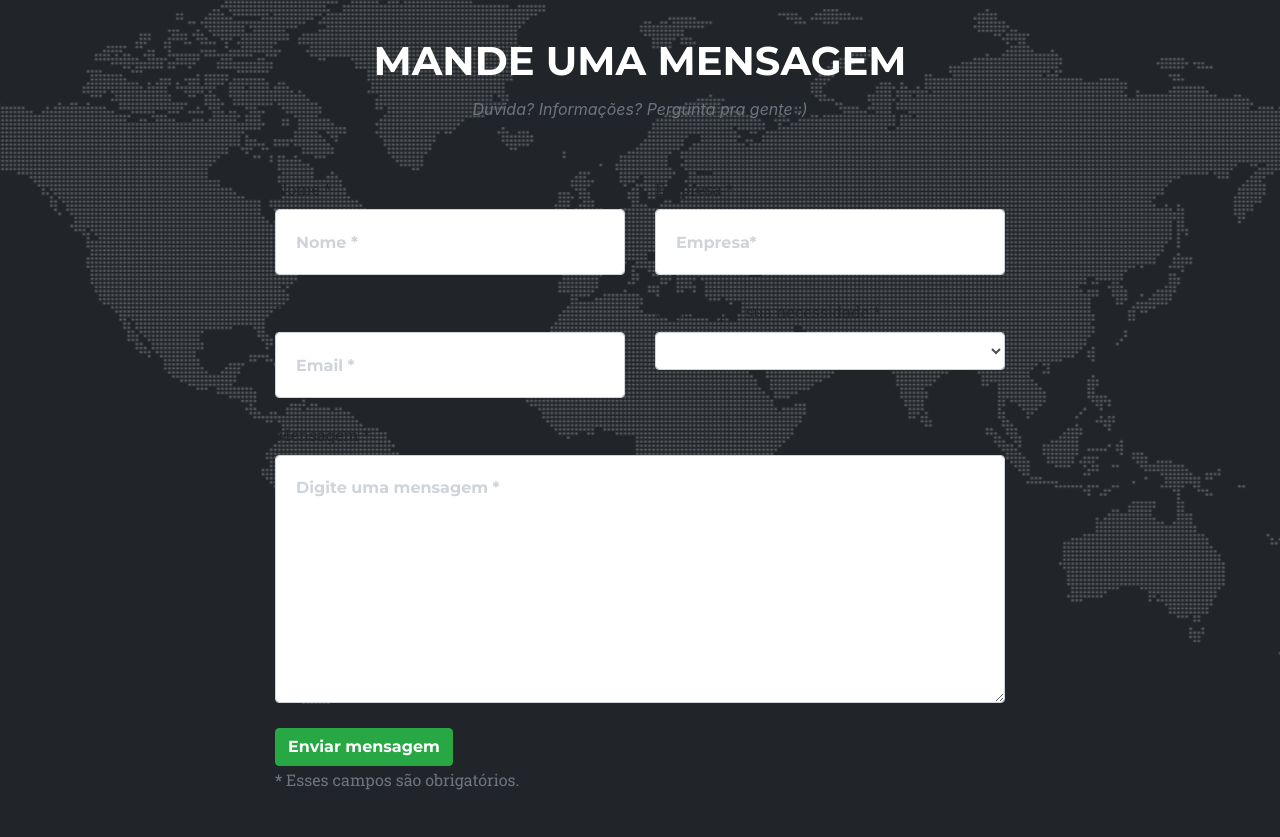
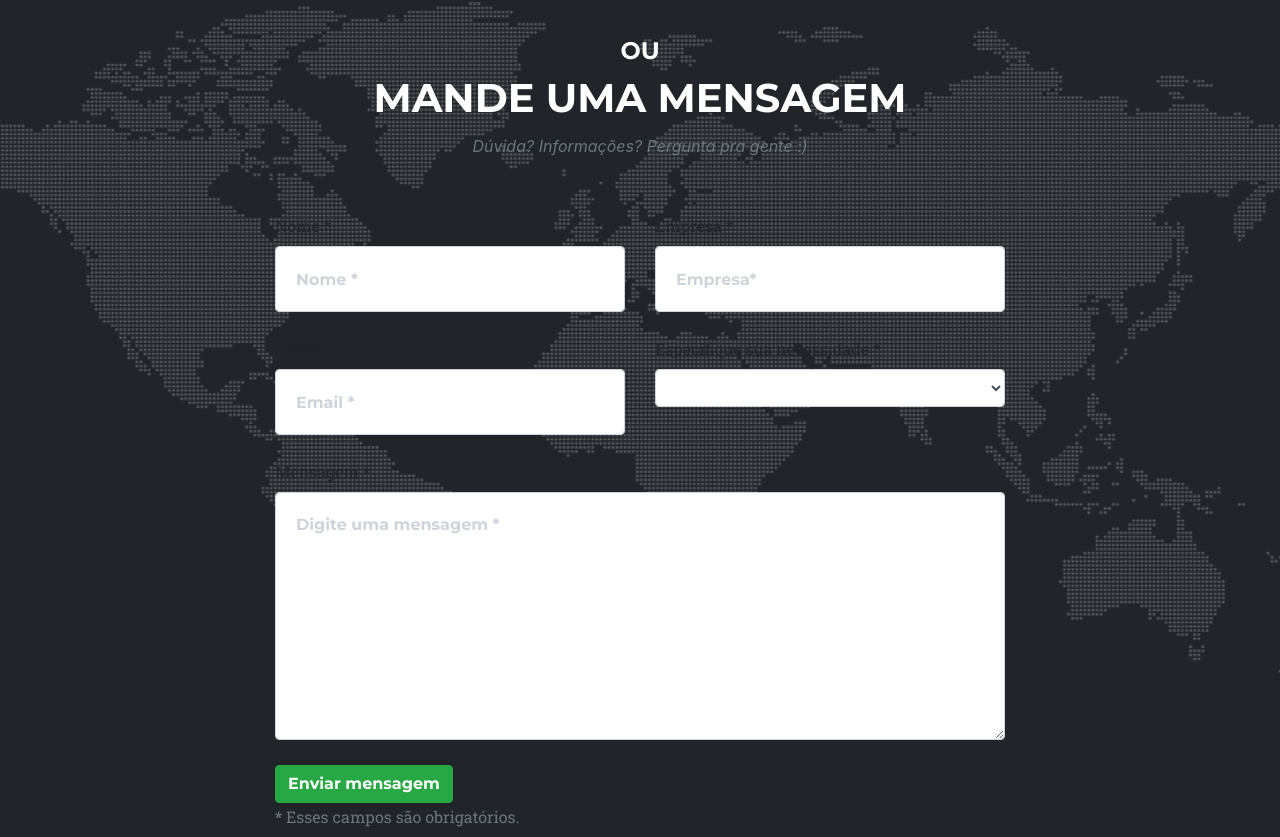
Before and after one commit to Luiz-Adorno/Marktins, a plain HTML site: page index.html in a window 1280 px wide. Shown: the part 3618-4455 px from the top of the page. Drawn offline with nearby package versions, Linux system fonts and the light colour scheme; a web font is replaced by a local one.

Commit message:
ajustando contato

```diff
--- a/index.html
+++ b/index.html
@@ -250,8 +250,9 @@
 
       <div class="row" style="margin-top: 50px">
         <div class="col-lg-12 text-center">
+            <h4 class="section-heading text-uppercase">ou</h4>
           <h2 class="section-heading text-uppercase">Mande uma mensagem</h2>
-          <h3 class="section-subheading text-muted">Duvida? Informações? Pergunta pra gente :)</h3>
+          <h3 class="section-subheading text-muted">Dúvida? Informações? Pergunta pra gente :)</h3>
         </div>
       </div>
 
```
